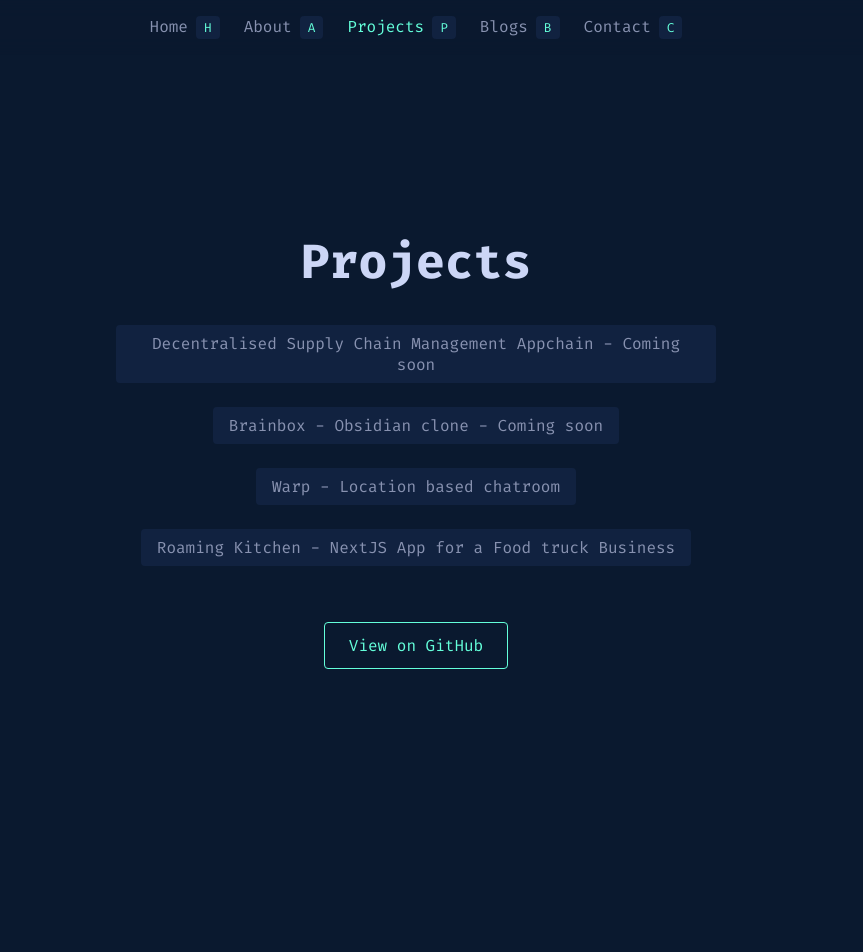
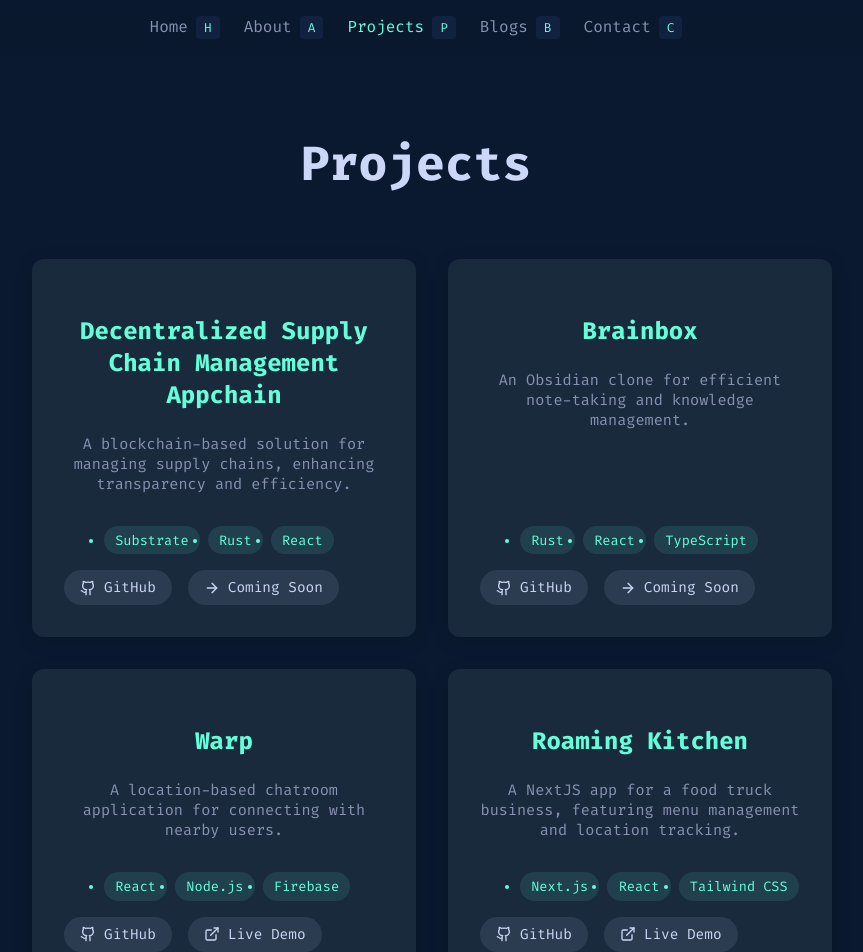
Before and after one commit to jaypopat/portfolio, a React (Vite) app: page /projects in a window 1280 px wide. Shown: the top 952 px of the page, without its empty margins (224-1087 px from the left). Before the commit the page ends 800 px from the top, so only its background shows below. Built offline with nearby package versions, Linux system fonts and the light colour scheme.

Commit message:
improved projects page

```diff
--- a/src/components/Projects.jsx
+++ b/src/components/Projects.jsx
@@ -1,24 +1,205 @@
-import { Button, Section, Title, List, ListItem } from "./StyledComponents";
+import React from "react";
+import styled from "styled-components";
+import { ExternalLink, Github, ArrowRight } from "lucide-react";
+import { Section, Title, Button } from "./StyledComponents"; // Assuming these are your styled components
+
+const ProjectsGrid = styled.div`
+  display: grid;
+  grid-template-columns: repeat(auto-fit, minmax(300px, 1fr));
+  gap: 2rem;
+  width: 100%;
+  max-width: 1200px;
+  margin: 3rem auto;
+  padding: 0 1rem;
+`;
+
+const ProjectCard = styled.div`
+  background: #1a2a3d; /* Solid background for simplicity */
+  border-radius: 12px;
+  padding: 2rem;
+  display: flex;
+  flex-direction: column;
+  justify-content: space-between;
+  transition:
+    transform 0.3s ease,
+    box-shadow 0.3s ease;
+  box-shadow: 0 4px 20px rgba(0, 0, 0, 0.1);
+
+  &:hover {
+    transform: translateY(-5px);
+    box-shadow: 0 8px 30px rgba(0, 0, 0, 0.2);
+  }
+`;
+
+const ProjectTitle = styled.h3`
+  font-size: 1.5rem; /* Adjusted for a cleaner look */
+  color: #64ffda;
+  margin-bottom: 0.5rem;
+`;
+
+const ProjectDescription = styled.p`
+  font-size: 0.95rem;
+  color: #8892b0;
+  margin-bottom: 1rem;
+  flex-grow: 1;
+`;
+
+const TechList = styled.ul`
+  display: flex;
+  flex-wrap: wrap;
+  gap: 0.5rem;
+  margin-bottom: 1rem;
+`;
+
+const TechItem = styled.li`
+  font-size: 0.85rem;
+  color: #64ffda;
+  background: rgba(100, 255, 218, 0.1);
+  padding: 0.35rem 0.7rem;
+  border-radius: 20px;
+  transition: background 0.3s ease;
+
+  &:hover {
+    background: rgba(100, 255, 218, 0.2);
+  }
+`;
+
+const ProjectLinks = styled.div`
+  display: flex;
+  justify-content: flex-start;
+  align-items: center;
+  gap: 1rem;
+`;
+
+const ProjectLink = styled.a`
+  color: #ccd6f6;
+  text-decoration: none;
+  display: flex;
+  align-items: center;
+  gap: 0.5rem;
+  font-size: 0.9rem;
+  transition:
+    color 0.3s ease,
+    transform 0.3s ease;
+  padding: 0.5rem 1rem;
+  border-radius: 20px;
+  background: rgba(204, 214, 246, 0.1);
+  cursor: pointer;
+
+  &:hover {
+    color: #64ffda;
+    transform: scale(1.05);
+  }
+`;
+
+const StyledButton = styled(Button)`
+  margin-top: 3rem;
+  padding: 1rem 2rem;
+  font-size: 1.1rem;
+  letter-spacing: 1px;
+  background: #64ffda; /* Solid button color */
+  color: #1a2a3d; /* Text color */
+  border: none; /* No border for a cleaner look */
+  border-radius: 20px;
+
+  &:hover {
+    background: #57e3c2; /* Slightly darker on hover */
+  }
+`;
+
+const projects = [
+  {
+    title: "Decentralized Supply Chain Management Appchain",
+    description:
+      "A blockchain-based solution for managing supply chains, enhancing transparency and efficiency.",
+    status: "Coming soon",
+    tech: ["Substrate", "Rust", "React"],
+    github: "https://github.com/yourusername/supply-chain-appchain",
+    live: null,
+  },
+  {
+    title: "Brainbox",
+    description:
+      "An Obsidian clone for efficient note-taking and knowledge management.",
+    status: "Coming soon",
+    tech: ["Rust", "React", "TypeScript"],
+    github: "https://github.com/yourusername/brainbox",
+    live: null,
+  },
+  {
+    title: "Warp",
+    description:
+      "A location-based chatroom application for connecting with nearby users.",
+    status: "Completed",
+    tech: ["React", "Node.js", "Firebase"],
+    github: "https://github.com/jaypopat/Project",
+    live: "https://warps.live/",
+  },
+  {
+    title: "Roaming Kitchen",
+    description:
+      "A NextJS app for a food truck business, featuring menu management and location tracking.",
+    status: "Completed",
+    tech: ["Next.js", "React", "Tailwind CSS"],
+    github: "https://github.com/jaypopat/roaming-kitchen",
+    live: "https://roaming.kitchen",
+  },
+];
+
 export const Projects = () => (
   <Section>
     <Title>Projects</Title>
-    <List>
-      <ListItem>
-        Decentralised Supply Chain Management Appchain - Coming soon
-      </ListItem>
-      <ListItem>Brainbox - Obsidian clone - Coming soon</ListItem>
-      <ListItem>Warp - Location based chatroom</ListItem>
-      <ListItem>
-        Roaming Kitchen - NextJS App for a Food truck Business
-      </ListItem>
-    </List>
-    <Button
+    <ProjectsGrid>
+      {projects.map((project, index) => (
+        <ProjectCard key={index}>
+          <ProjectTitle>{project.title}</ProjectTitle>
+          <ProjectDescription>{project.description}</ProjectDescription>
+          <TechList>
+            {project.tech.map((tech, techIndex) => (
+              <TechItem key={techIndex}>{tech}</TechItem>
+            ))}
+          </TechList>
+          <ProjectLinks>
+            {project.github && (
+              <ProjectLink
+                href={project.github}
+                target="_blank"
+                rel="noopener noreferrer"
+                aria-label={`View ${project.title} on GitHub`}
+              >
+                <Github size={16} />
+                GitHub
+              </ProjectLink>
+            )}
+            {project.live && (
+              <ProjectLink
+                href={project.live}
+                target="_blank"
+                rel="noopener noreferrer"
+                aria-label={`View live demo of ${project.title}`}
+              >
+                <ExternalLink size={16} />
+                Live Demo
+              </ProjectLink>
+            )}
+            {project.status === "Coming soon" && (
+              <ProjectLink as="span">
+                <ArrowRight size={16} />
+                Coming Soon
+              </ProjectLink>
+            )}
+          </ProjectLinks>
+        </ProjectCard>
+      ))}
+    </ProjectsGrid>
+    <StyledButton
       as="a"
-      href="https://github.com/jaypopat"
+      href="https://github.com/yourusername"
       target="_blank"
       rel="noopener noreferrer"
+      aria-label="Explore more projects on GitHub"
     >
-      View on GitHub
-    </Button>
+      Explore More on GitHub
+    </StyledButton>
   </Section>
 );
--- a/src/components/WorkExperience.jsx
+++ b/src/components/WorkExperience.jsx
@@ -121,6 +121,7 @@ const StyledText = styled(Description)`
   line-height: 1.5;
   margin-top: 0.5rem;
   color: #a8b2d1;
+  text-align: left; /* Align text to the left */
 
   ul {
     padding-left: 1.5rem;
@@ -192,7 +193,7 @@ const WorkExperience = () => {
                   Gained in-depth knowledge of tokenomics and Substrate
                   technologies.
                 </li>
-                          </ul>
+              </ul>
             </StyledText>
           </ExperienceContent>
         </ExperienceItem>
```
